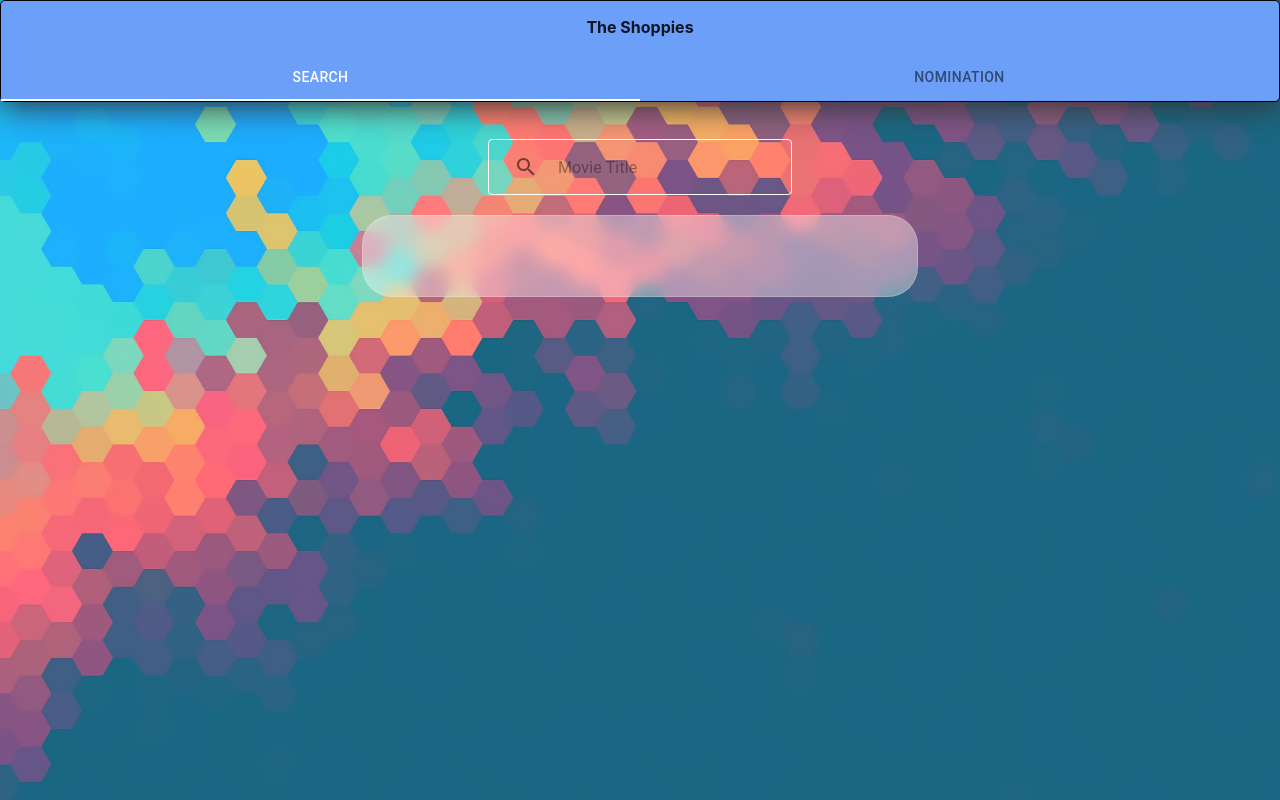
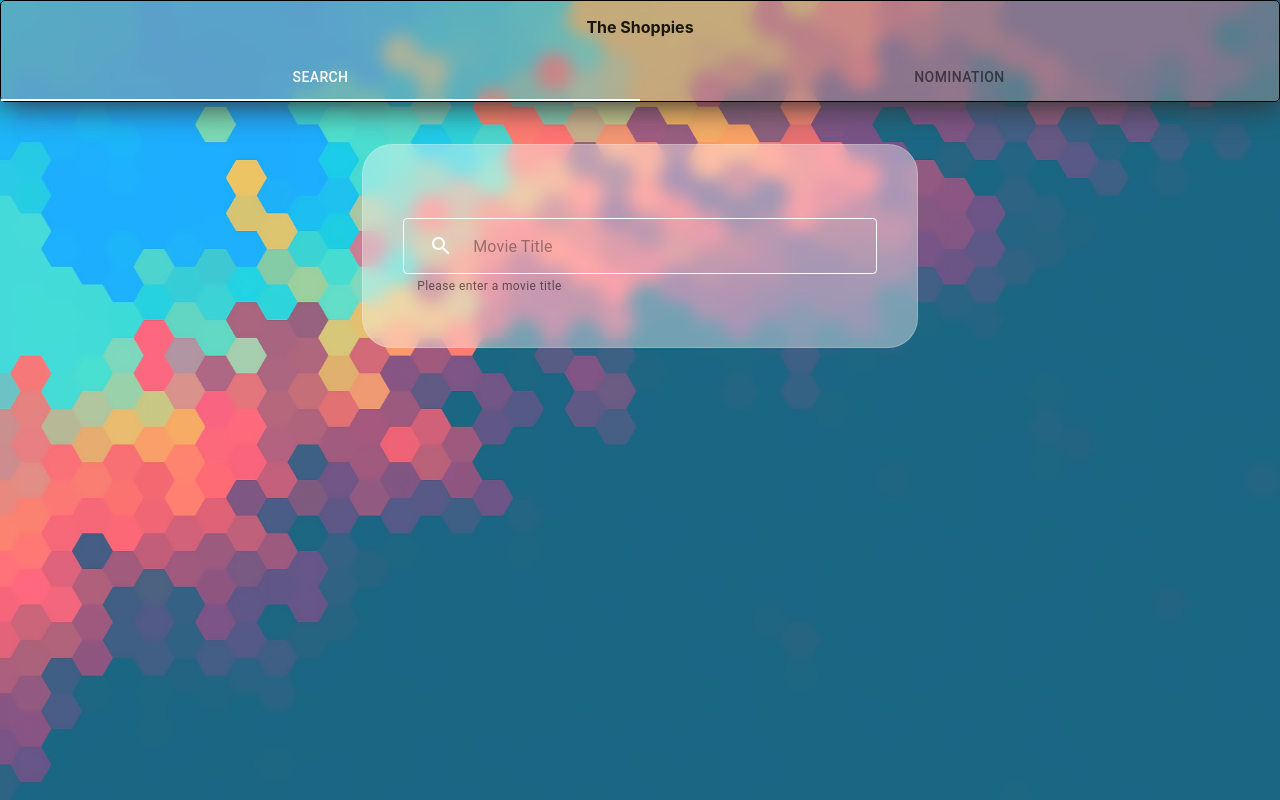
Before and after one commit to anthony-y-zhu14/Shoppies, a React (Create React App) app in the folder app/: page / in a window 1280 px wide. Built offline with nearby package versions, Linux system fonts and the light colour scheme.

Commit message:
-styling update

```diff
--- a/app/src/component/Header.js
+++ b/app/src/component/Header.js
@@ -9,7 +9,8 @@ const useStyles = makeStyles((theme) => ({
   },
   appBar: {
     zIndex: theme.zIndex.drawer + 1,
-    background: 'primary',
+    background: 'rgba( 150, 150, 150, 0.5)',
+    backdropFilter: 'blur(8px)',
     boxShadow: '0 4px 32px 0 rgba( 50, 50, 50)',
     borderRadius: '5px',
     border: '0.5px solid rgba( 0, 0, 0)',
--- a/app/src/page/NominationPage.js
+++ b/app/src/page/NominationPage.js
@@ -1,6 +1,6 @@
 import React from 'react'
 import { makeStyles } from '@material-ui/core/styles'
-import Fade from '@material-ui/core/Fade';
+import Zoom from '@material-ui/core/Zoom';
 
 const useStyles = makeStyles((theme) => ({
     root: {
@@ -27,13 +27,13 @@ export default function NominationPage() {
     const classes = useStyles();
 
     return (
-      <Fade in={true} timeout={1000}>
+      <Zoom in={true} style={{ transitionDelay: '400ms' }}>
         <main className={classes.root}>
             <p>Nomination Page</p>
             <div className={classes.content}>
             <p>Nomination Page</p>
             </div>
         </main>
-      </Fade>
+      </Zoom>
     );
 }
--- a/app/src/page/SearchPage.js
+++ b/app/src/page/SearchPage.js
@@ -1,6 +1,6 @@
 import React from 'react'
 import { makeStyles } from '@material-ui/core/styles'
-import Fade from '@material-ui/core/Fade';
+import Zoom from '@material-ui/core/Zoom';
 import { List, ListItem, TextField } from '@material-ui/core';
 import SearchIcon from '@material-ui/icons/Search';
 import IconButton from "@material-ui/core/IconButton";
@@ -17,6 +17,7 @@ const useStyles = makeStyles((theme) => ({
       padding: theme.spacing(3),
       marginTop: '100px',
       textAlign: 'center',
+
     },
     content: {
       margin: '20px auto',
@@ -29,6 +30,9 @@ const useStyles = makeStyles((theme) => ({
       borderRadius: '30px',
       border: "1px solid rgb(255, 255, 255, 0.2)"
     },
+    input: {
+      margin: "2% auto"
+    },
   }));
 const OMDB_API = "http://www.omdbapi.com/?i=tt3896198&apikey=c480e84f";
 
@@ -40,7 +44,7 @@ const OMDB_API = "http://www.omdbapi.com/?i=tt3896198&apikey=c480e84f";
       return(
         <InputAdornment>
           <IconButton onClick={handleSearch}>
-            <SearchIcon />
+            <SearchIcon color='secondary'/>
           </IconButton>
         </InputAdornment>
       )
@@ -61,8 +65,8 @@ const OMDB_API = "http://www.omdbapi.com/?i=tt3896198&apikey=c480e84f";
     };
 
     const displaySearchResult = () => {
-
       if (searchResult && searchResult.Search) return (
+        <Zoom in={true}>
           <List>
                 {searchResult.Search.map(movie => (
                   <ListItem>
@@ -78,18 +82,19 @@ const OMDB_API = "http://www.omdbapi.com/?i=tt3896198&apikey=c480e84f";
                 </ListItem>
                 ))}
           </List>
+        </Zoom>
       )};
 
     return(
-      <Fade in={true} timeout={1000}>
+      <Zoom in={true} style={{ transitionDelay: '400ms' }}>
         <main className={classes.root}>
-            <TextField variant='outlined' type='input' placeholder='Movie Title'  InputProps={{ startAdornment: searchBtn()}}
+            <div className={classes.content}>
+              <TextField fullWidth={true} className={classes.input} variant='outlined' type='input' placeholder='Movie Title' helperText='Please enter a movie title' InputProps={{ startAdornment: searchBtn()}}
                 onChange = {(e) => setSearchTerm(e.target.value)}>
               </TextField>
-            <div className={classes.content}>
               {displaySearchResult()}
             </div>
         </main>
-      </Fade>
+      </Zoom>
     );
 }
```
Also changed, not shown: 1 other file (tests, documents, lock files or other folders). Lines whose indentation alone changed are shown as unchanged.
